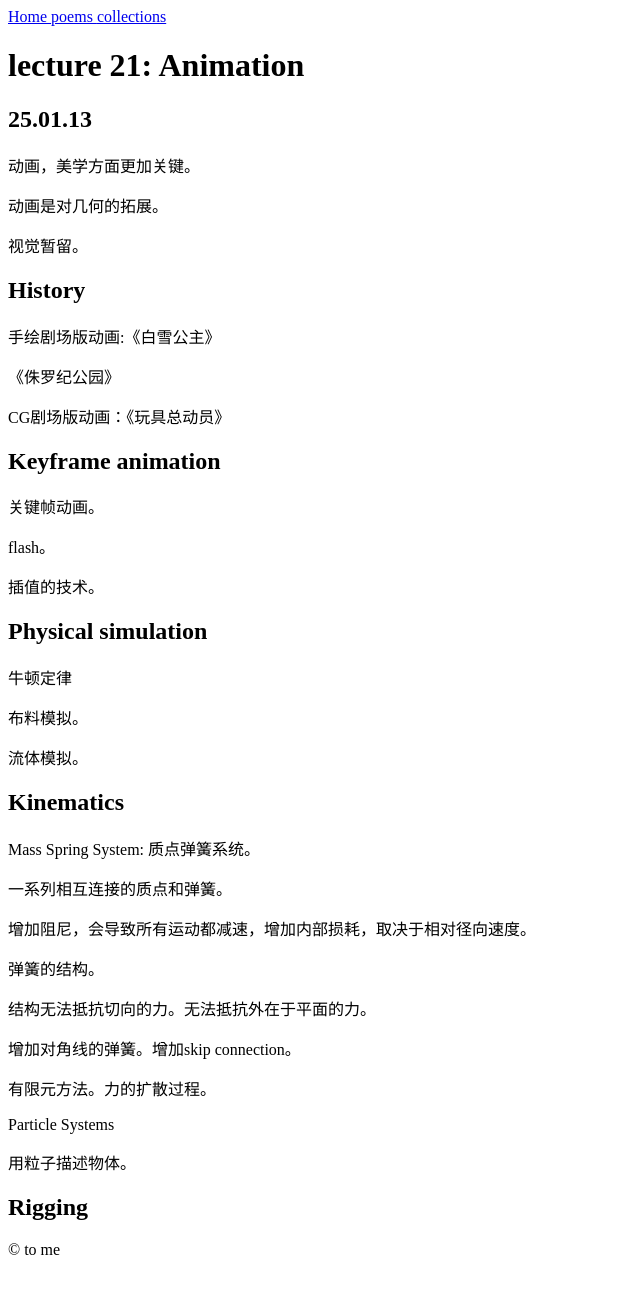
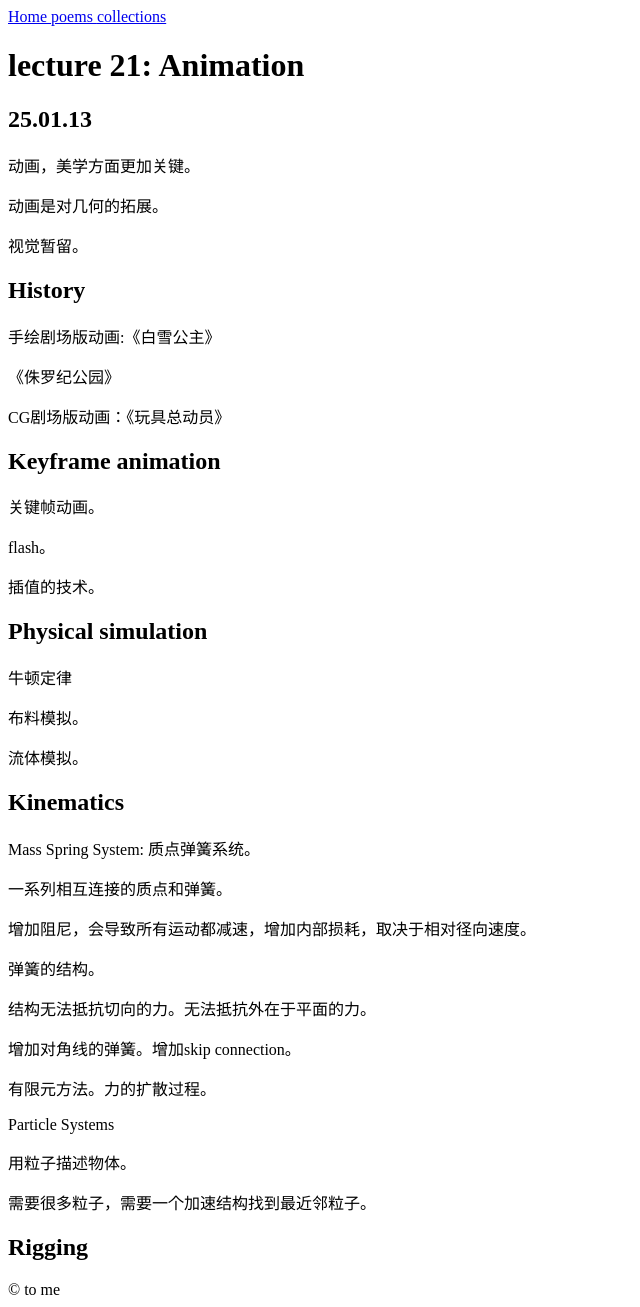
Before and after one commit to WSQS/blog, a Jekyll site: the page built from _code/computer_graphics/GAMES101/lecture21_animation.md, in a window 1280 px wide. Shown: the whole page, without its empty margins (0-640 px from the left). Built offline with Jekyll 4.4.1, drawn with Linux system fonts in a browser that asks for light colours; before the commit the page ends 1267 px from its top, so only the background shows below that.

Commit message:
add note

```diff
--- a/_code/computer_graphics/GAMES101/lecture21_animation.md
+++ b/_code/computer_graphics/GAMES101/lecture21_animation.md
@@ -56,4 +56,6 @@ Particle Systems
 
 用粒子描述物体。
 
+需要很多粒子，需要一个加速结构找到最近邻粒子。
+
 ## Rigging
```
